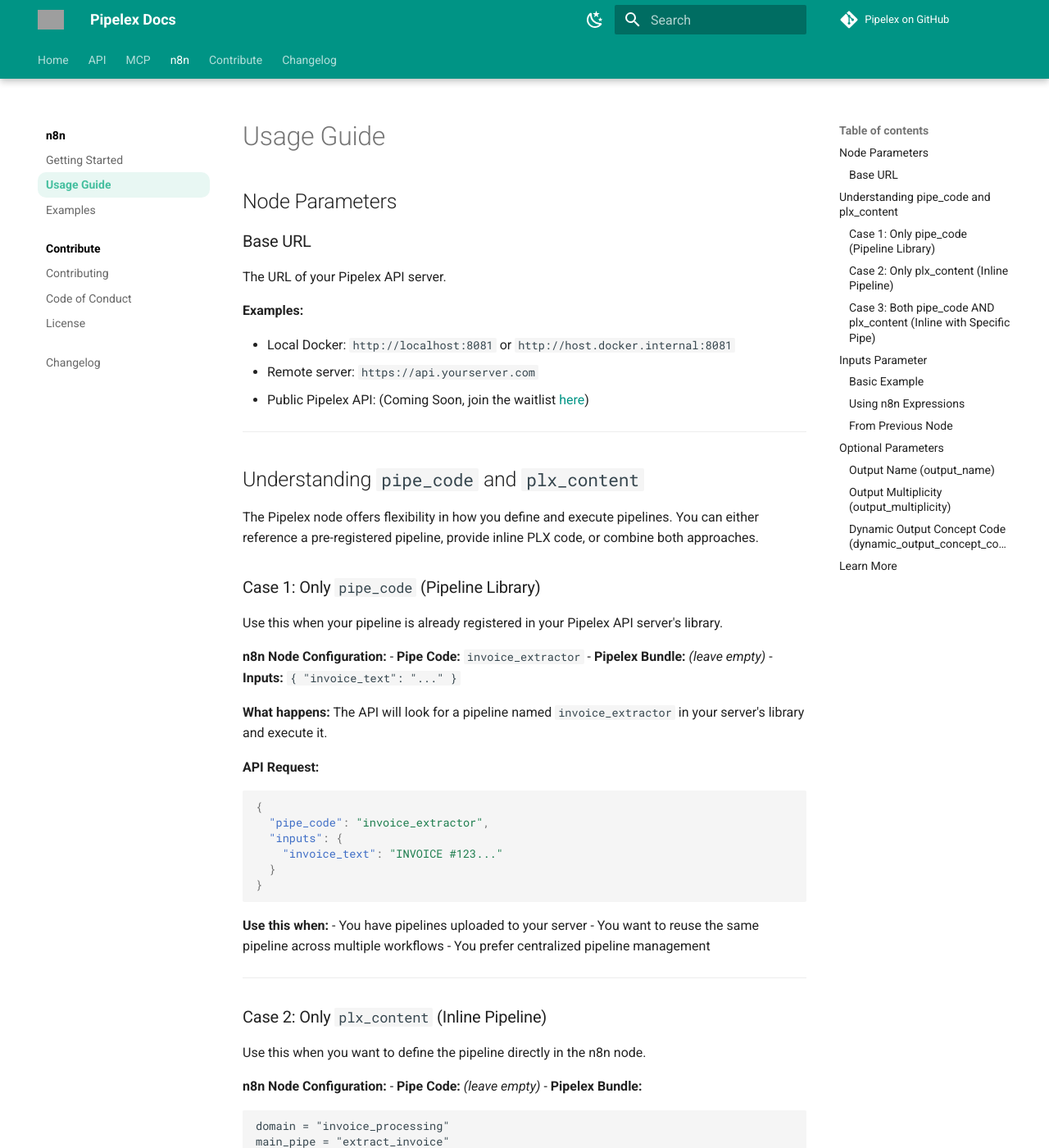
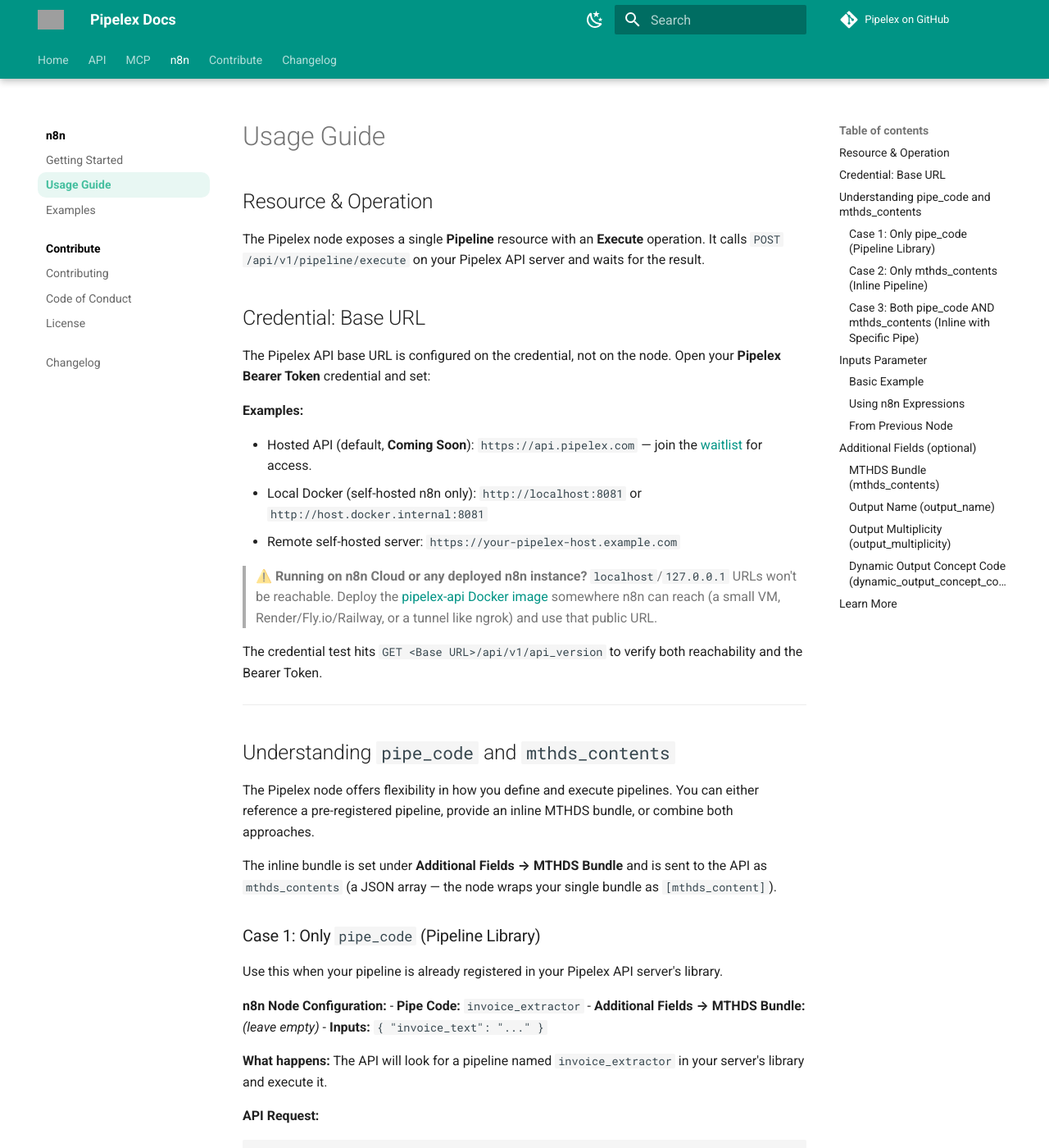
Before and after one commit to Pipelex/n8n-nodes-pipelex, an MkDocs documentation site: the page built from docs/usage.md, in a window 1280 px wide and 1400 px high. Shown: the whole window at 82% size. Built offline with MkDocs 1.6.1 and Material for MkDocs 9.7.7, drawn with Linux system fonts in a browser that asks for light colours; comment, search, counter and statistics services are not loaded; some of the changed text lies outside the part shown; grey boxes are pictures that could not be loaded.

Commit message:
update doc

````diff
--- a/docs/usage.md
+++ b/docs/usage.md
@@ -1,21 +1,30 @@
 # Usage Guide
 
-## Node Parameters
+## Resource & Operation
 
-### Base URL
-The URL of your Pipelex API server.
+The Pipelex node exposes a single **Pipeline** resource with an **Execute** operation. It calls `POST /api/v1/pipeline/execute` on your Pipelex API server and waits for the result.
+
+## Credential: Base URL
+
+The Pipelex API base URL is configured on the credential, not on the node. Open your **Pipelex Bearer Token** credential and set:
 
 **Examples:**
 
-- Local Docker: `http://localhost:8081` or `http://host.docker.internal:8081`
-- Remote server: `https://api.yourserver.com`
-- Public Pipelex API: (Coming Soon, join the waitlist [here](https://go.pipelex.com/waitlist))
+- Hosted API (default, **Coming Soon**): `https://api.pipelex.com` — join the [waitlist](https://go.pipelex.com/waitlist) for access.
+- Local Docker (self-hosted n8n only): `http://localhost:8081` or `http://host.docker.internal:8081`
+- Remote self-hosted server: `https://your-pipelex-host.example.com`
+
+> ⚠️ **Running on n8n Cloud or any deployed n8n instance?** `localhost`/`127.0.0.1` URLs won't be reachable. Deploy the [pipelex-api Docker image](https://hub.docker.com/r/pipelex/pipelex-api) somewhere n8n can reach (a small VM, Render/Fly.io/Railway, or a tunnel like ngrok) and use that public URL.
+
+The credential test hits `GET <Base URL>/api/v1/api_version` to verify both reachability and the Bearer Token.
 
 ---
 
-## Understanding `pipe_code` and `plx_content`
+## Understanding `pipe_code` and `mthds_contents`
 
-The Pipelex node offers flexibility in how you define and execute pipelines. You can either reference a pre-registered pipeline, provide inline PLX code, or combine both approaches.
+The Pipelex node offers flexibility in how you define and execute pipelines. You can either reference a pre-registered pipeline, provide an inline MTHDS bundle, or combine both approaches.
+
+The inline bundle is set under **Additional Fields → MTHDS Bundle** and is sent to the API as `mthds_contents` (a JSON array — the node wraps your single bundle as `[mthds_content]`).
 
 ### Case 1: Only `pipe_code` (Pipeline Library)
 
@@ -23,7 +32,7 @@
 
 **n8n Node Configuration:**
 - **Pipe Code:** `invoice_extractor`
-- **Pipelex Bundle:** _(leave empty)_
+- **Additional Fields → MTHDS Bundle:** _(leave empty)_
 - **Inputs:** `{ "invoice_text": "..." }`
 
 **What happens:**
@@ -46,14 +55,14 @@
 
 ---
 
-### Case 2: Only `plx_content` (Inline Pipeline)
+### Case 2: Only `mthds_contents` (Inline Pipeline)
 
 Use this when you want to define the pipeline directly in the n8n node.
 
 **n8n Node Configuration:**
 - **Pipe Code:** _(leave empty)_
-- **Pipelex Bundle:**
-```plx
+- **Additional Fields → MTHDS Bundle:**
+```toml
 domain = "invoice_processing"
 main_pipe = "extract_invoice"
 
@@ -74,19 +83,19 @@
 - **Inputs:** `{ "text": "..." }`
 
 **What happens:**
-The API will parse your inline PLX code and execute the pipeline specified in `main_pipe`.
+The API will parse your inline MTHDS bundle and execute the pipeline specified in `main_pipe`.
 
 **API Request:**
 ```json
 {
-  "plx_content": "domain = \"invoice_processing\"\nmain_pipe = \"extract_invoice\"...",
+  "mthds_contents": ["domain = \"invoice_processing\"\nmain_pipe = \"extract_invoice\"..."],
   "inputs": {
     "text": "INVOICE #123..."
   }
 }
 ```
 
-**Important:** You **must** specify `main_pipe` in your PLX content when not providing a `pipe_code`.
+**Important:** You **must** specify `main_pipe` in your MTHDS bundle when not providing a `pipe_code`.
 
 **Use this when:**
 - You're prototyping or testing pipelines
@@ -95,14 +104,14 @@
 
 ---
 
-### Case 3: Both `pipe_code` AND `plx_content` (Inline with Specific Pipe)
+### Case 3: Both `pipe_code` AND `mthds_contents` (Inline with Specific Pipe)
 
-Use this when you have multiple pipes in your inline PLX code and want to execute a specific one.
+Use this when you have multiple pipes in your inline MTHDS bundle and want to execute a specific one.
 
 **n8n Node Configuration:**
 - **Pipe Code:** `extract_invoice`
-- **Pipelex Bundle:**
-```plx
+- **Additional Fields → MTHDS Bundle:**
+```toml
 domain = "document_processing"
 main_pipe = "analyze_document"
 
@@ -128,13 +137,13 @@
 - **Inputs:** `{ "text": "..." }`
 
 **What happens:**
-The API will execute the `extract_invoice` pipe from your inline code, **ignoring** the `main_pipe` setting.
+The API will execute the `extract_invoice` pipe from your inline bundle, **ignoring** the `main_pipe` setting.
 
 **API Request:**
 ```json
 {
   "pipe_code": "extract_invoice",
-  "plx_content": "domain = \"document_processing\"...",
+  "mthds_contents": ["domain = \"document_processing\"..."],
   "inputs": {
     "text": "INVOICE #123..."
   }
@@ -142,9 +151,9 @@
 ```
 
 **Use this when:**
-- You have a PLX file with multiple pipes
+- You have an MTHDS bundle with multiple pipes
 - You want to choose which pipe to execute dynamically
-- You want flexibility without modifying the PLX content
+- You want flexibility without modifying the bundle
 
 ---
 
@@ -186,10 +195,15 @@
 
 ---
 
-## Optional Parameters
+## Additional Fields (optional)
+
+All optional parameters live under the **Additional Fields** collection on the node.
+
+### MTHDS Bundle (`mthds_contents`)
+Inline MTHDS bundle content. The node sends it as a one-element `mthds_contents` array. Provide this if you don't use a pre-registered Pipe Code.
 
 ### Output Name (`output_name`)
-Specify the name you want to give to the main pipe
+Specify the name you want to give to the main pipe.
 
 **Example:** `extracted_data`
 
@@ -198,10 +212,10 @@
 
 > **📚 For comprehensive multiplicity documentation**, see **[Understanding Multiplicity](https://docs.pipelex.com/pages/build-reliable-ai-workflows-with-pipelex/understanding-multiplicity/)**.
 
-**Example:** If your pipeline extracts keywords from text and is configured with `output = "Keyword[]"` in the PLX definition, set `output_multiplicity` to `true` to receive an array of all extracted keywords, `n` for a specific number of items.
+**Example:** If your pipeline extracts keywords from text and is configured with `output = "Keyword[]"` in the MTHDS bundle, set `output_multiplicity` to `true` to receive an array of all extracted keywords, `n` for a specific number of items.
 
 ### Dynamic Output Concept Code (`dynamic_output_concept_code`)
- - `dynamic_output_concept_code` (string, optional): Override output concept. See more [here](https://docs.pipelex.com/pages/build-reliable-ai-workflows-with-pipelex/define_your_concepts/#dynamiccontent).
+Override the output concept. See more [here](https://docs.pipelex.com/pages/build-reliable-ai-workflows-with-pipelex/define_your_concepts/#dynamiccontent).
 
 ---
 
````
Also changed, not shown: CHANGELOG.md (+1 -1 lines), README.md (+39 -34 lines), docs/examples.md (+27 -26 lines), docs/index.md (+12 -11 lines).
